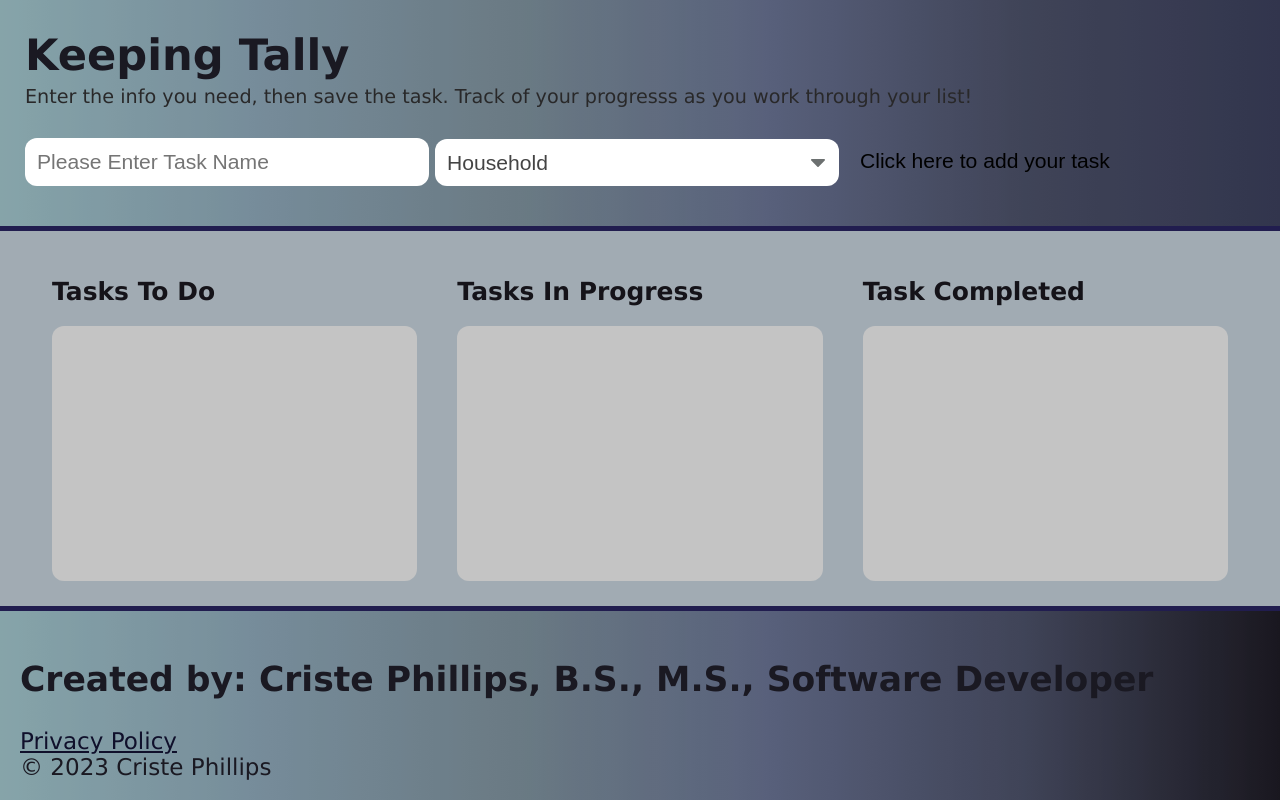
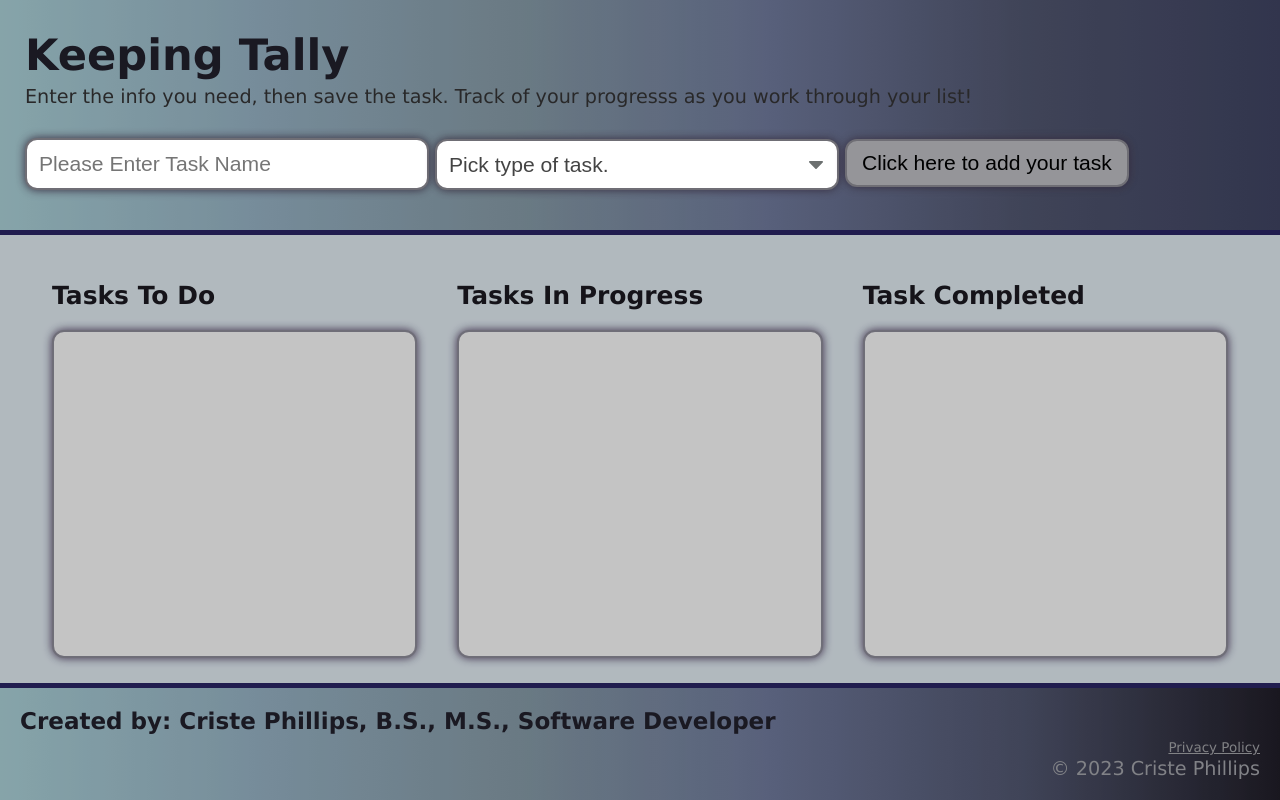
Before and after one commit to cphill11/keeping-tally, a plain HTML site: page index.html in a window 1280 px wide. Drawn offline with Linux system fonts and the light colour scheme.

Commit message:
css updated to include new borders and blur effects as well as font color changes

```diff
--- a/assets/css/style.css
+++ b/assets/css/style.css
@@ -10,7 +10,7 @@
   }
 
   body {
-    background: rgb(157, 172, 184);
+    background: rgb(173, 186, 194);
     color: rgb(22, 15, 63);
     margin: 0;
     padding: 0;
@@ -50,13 +50,15 @@
     flex-wrap: wrap;
   }
 
+  /* entry fields in header */
   form input {
     outline: none;
     border: none;
     padding: 12px;
     width: 100%;
     font-size: 2.2rem;
-    border: 2px solid var(--grey);
+    border: 2px solid rgb(111, 103, 189);
+    box-shadow: 0 0 10px rgb(136, 0, 255);
     border-radius: 12px;
   }
 
@@ -75,10 +77,24 @@
     rgb(50, 67, 138),
     rgb(29, 20, 50));
     color: rgb(28, 20, 74);
-    font-size: 2.4rem;
     padding: 20px;
     border-top: 5px solid rgb(33, 17, 199);
+  }
 
+  footer h2 {
+    font-size: 2.4rem;
+    text-align: left;
+    margin: 0;
+  }
+  footer div {
+    font-size: 2.0rem;
+    text-align: right;
+    color: #7a829a;
+  }
+  footer div a {
+    font-size: 1.4rem;
+    text-align: right;
+    color: #7a829a;
   }
 
   .page-title {
@@ -113,14 +129,16 @@
     height: calc(100% - 50px);
     background: rgb(196, 196, 196);
     border-radius: 12px;
-    border: 2px solid var(--grey);
+    border: 2px solid rgb(111, 103, 189);
+    box-shadow: 0 0 10px rgb(136, 0, 255);
   }
 
   .task-item {
-    color: var(--grey);
+    /* color: red; */
     padding: 15px 15px;
-    border: 2px solid var(--grey);
-    background: var(--tertiary);
+    background: rgb(166, 175, 223);
+    border: 2px solid rgb(111, 103, 189);
+    box-shadow: 0 0 10px rgb(136, 0, 255);
     border-radius: 12px;
     margin-bottom: 20px;
   }
@@ -147,25 +165,31 @@
     flex: 1;
   }
 
+  /* both buttons */
   .btn {
     outline: none;
     border: none;
     display: inline-block;
     padding: 10px 15px;
-    background: var(--primary);
+    background: rgb(139, 149, 194);
     font-size: 2.2rem;
     border-radius: 12px;
     position: relative;
     top: -3px;
-    box-shadow: 0 3px var(--grey);
+    border: 2px solid rgb(111, 103, 189);
+    box-shadow: 0 0 10px rgb(136, 0, 255);
+    border-radius: 12px;
   }
 
+
+
   .btn:hover {
-    box-shadow: 0 2px var(--grey);
+    box-shadow: 0 0 10px rgb(136, 0, 255);
+    color: black;
     top: -2px;
   }
   .btn:active {
-    box-shadow: 0 0px var(--grey);
+    box-shadow: 0 0 10px rgb(136, 0, 255);
     top: 0;
   }
 
@@ -174,7 +198,7 @@
     font-size: 1.4rem;
     padding: 5px 7px;
     margin: 3px;
-    background: var(--secondary);
+    background: rgb(125, 149, 194);
     color: #fff;
   }
 
@@ -187,12 +211,13 @@
     width: 100%;
     max-width: 100%;
     margin: 0;
-    border: 2px solid var(--grey);
-    border-radius: 12px;
     -moz-appearance: none;
     -webkit-appearance: none;
     appearance: none;
     background-color: #fff;
+    border: 2px solid rgb(111, 103, 189);
+    box-shadow: 0 0 10px rgb(136, 0, 255);
+    border-radius: 12px;
     background-image: url("../images/select-arrow.svg");
     background-repeat: no-repeat, repeat;
     background-position: right 0.7em top 50%, 0 0;
@@ -201,7 +226,7 @@
 
   .select-status {
     font-size: 1.4rem;
-    padding: 4px 28px 4px 4px;
+    padding: 4px 17px 4px 20px;
     width: auto;
   }
 
--- a/index.html
+++ b/index.html
@@ -20,7 +20,7 @@
             </div>
             <div class="form-group">
                 <select name="task-type" class="select-dropdown">
-                    <option value="" disabled section>Please pick a type of task.</option>
+                    <option value="" disabled selected>Pick type of task. </option>
                     <option value="Household">Household</option>
                     <option value="Vehicular">Vehicular</option>
                     <option value="Health">Health</option>
```
